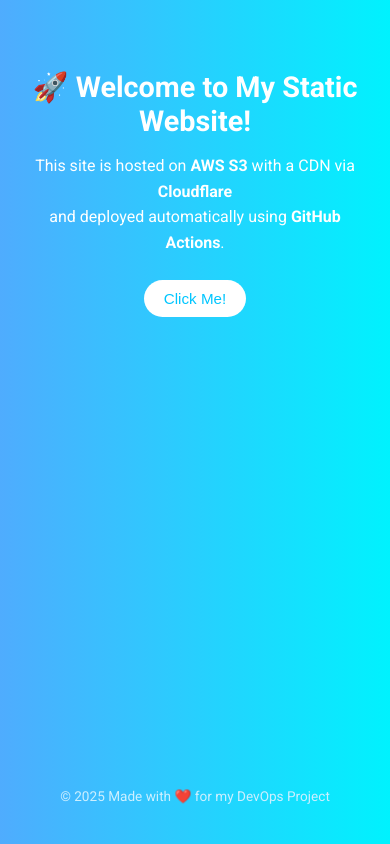
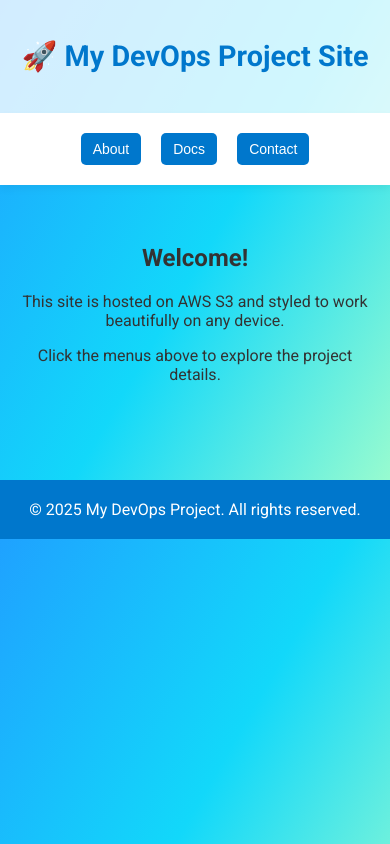
Before and after one commit to lithu1/strapi-deploy-template2, a plain HTML site: page index.html in a window 390 px wide. Drawn offline with Linux system fonts and the light colour scheme.

Commit message:
Update index.html

```diff
--- a/index.html
+++ b/index.html
@@ -3,90 +3,145 @@
 <head>
   <meta charset="UTF-8" />
   <meta name="viewport" content="width=device-width, initial-scale=1.0"/>
-  <title>Welcome to My Static Website</title>
+  <title>My DevOps Static Site</title>
   <link href="https://fonts.googleapis.com/css2?family=Roboto:wght@400;700&display=swap" rel="stylesheet">
   <style>
-    * {
-      box-sizing: border-box;
+    body {
+      font-family: 'Roboto', sans-serif;
       margin: 0;
       padding: 0;
-    }
-
-    body {
-      font-family: 'Roboto', sans-serif;
-      background: linear-gradient(to right, #4facfe, #00f2fe);
-      color: #fff;
-      display: flex;
-      flex-direction: column;
-      justify-content: center;
-      align-items: center;
-      min-height: 100vh;
-      text-align: center;
-      padding: 20px;
+      background: linear-gradient(120deg, #1fa2ff, #12d8fa, #a6ffcb);
+      color: #333;
     }
 
     header {
-      max-width: 800px;
-      margin-top: 50px;
+      background-color: #ffffffcc;
+      padding: 20px;
+      text-align: center;
+      box-shadow: 0 2px 10px rgba(0,0,0,0.1);
     }
 
-    h1 {
+    header h1 {
       font-size: 2.5rem;
-      margin-bottom: 15px;
+      color: #0077cc;
     }
 
-    p {
-      font-size: 1.1rem;
-      margin-bottom: 25px;
-      line-height: 1.6;
+    nav {
+      background: #fff;
+      display: flex;
+      justify-content: center;
+      flex-wrap: wrap;
+      padding: 10px;
+      box-shadow: 0 4px 8px rgba(0,0,0,0.05);
     }
 
-    button {
-      background-color: #fff;
-      color: #00c6ff;
-      font-size: 1rem;
-      border: none;
-      padding: 12px 24px;
-      border-radius: 25px;
-      cursor: pointer;
-      transition: background-color 0.3s ease;
+    .dropdown {
+      position: relative;
+      margin: 10px;
     }
 
-    button:hover {
-      background-color: #e6f7ff;
+    .dropdown button {
+      background-color: #0077cc;
+      color: white;
+      padding: 10px 16px;
+      font-size: 16px;
+      border: none;
+      border-radius: 5px;
+      cursor: pointer;
+    }
+
+    .dropdown-content {
+      display: none;
+      position: absolute;
+      background-color: #f9f9f9;
+      min-width: 160px;
+      box-shadow: 0px 8px 16px rgba(0,0,0,0.2);
+      z-index: 1;
+    }
+
+    .dropdown-content a {
+      color: black;
+      padding: 12px 16px;
+      text-decoration: none;
+      display: block;
+    }
+
+    .dropdown-content a:hover {
+      background-color: #f1f1f1;
+    }
+
+    .dropdown:hover .dropdown-content {
+      display: block;
+    }
+
+    main {
+      padding: 40px 20px;
+      text-align: center;
     }
 
     footer {
-      margin-top: auto;
+      margin-top: 40px;
       padding: 20px;
-      font-size: 0.85rem;
-      color: #ccefff;
+      background: #0077cc;
+      color: white;
+      text-align: center;
     }
 
     @media (max-width: 600px) {
-      h1 {
+      header h1 {
         font-size: 1.8rem;
       }
 
-      p {
-        font-size: 1rem;
-      }
-
-      button {
-        padding: 10px 20px;
-        font-size: 0.95rem;
+      .dropdown button {
+        font-size: 14px;
+        padding: 8px 12px;
       }
     }
   </style>
 </head>
 <body>
-  <header>
-    <h1>🚀 Welcome to My Static Website!</h1>
-    <p>This site is hosted on <strong>AWS S3</strong> with a CDN via <strong>Cloudflare</strong><br> and deployed automatically using <strong>GitHub Actions</strong>.</p>
-    <button onclick="alert('Thanks for visiting!')">Click Me!</button>
-  </header>
-  <footer>
-    &copy; 2025 Made with ❤️ for my DevOps Project
-  </footer>
+
+<header>
+  <h1>🚀 My DevOps Project Site</h1>
+</header>
+
+<nav>
+  <div class="dropdown">
+    <button>About</button>
+    <div class="dropdown-content">
+      <a href="#">The Project</a>
+      <a href="#">Tools Used</a>
+      <a href="#">GitHub Repo</a>
+    </div>
+  </div>
+
+  <div class="dropdown">
+    <button>Docs</button>
+    <div class="dropdown-content">
+      <a href="#">CI/CD Pipeline</a>
+      <a href="#">S3 Hosting</a>
+      <a href="#">Cloudflare Config</a>
+    </div>
+  </div>
+
+  <div class="dropdown">
+    <button>Contact</button>
+    <div class="dropdown-content">
+      <a href="#">Email</a>
+      <a href="#">LinkedIn</a>
+    </div>
+  </div>
+</nav>
+
+<main>
+  <h2>Welcome!</h2>
+  <p>This site is hosted on AWS S3 and styled to work beautifully on any device.</p>
+  <p>Click the menus above to explore the project details.</p>
+</main>
+
+<footer>
+  &copy; 2025 My DevOps Project. All rights reserved.
+</footer>
+
 </body>
 </html>
```
